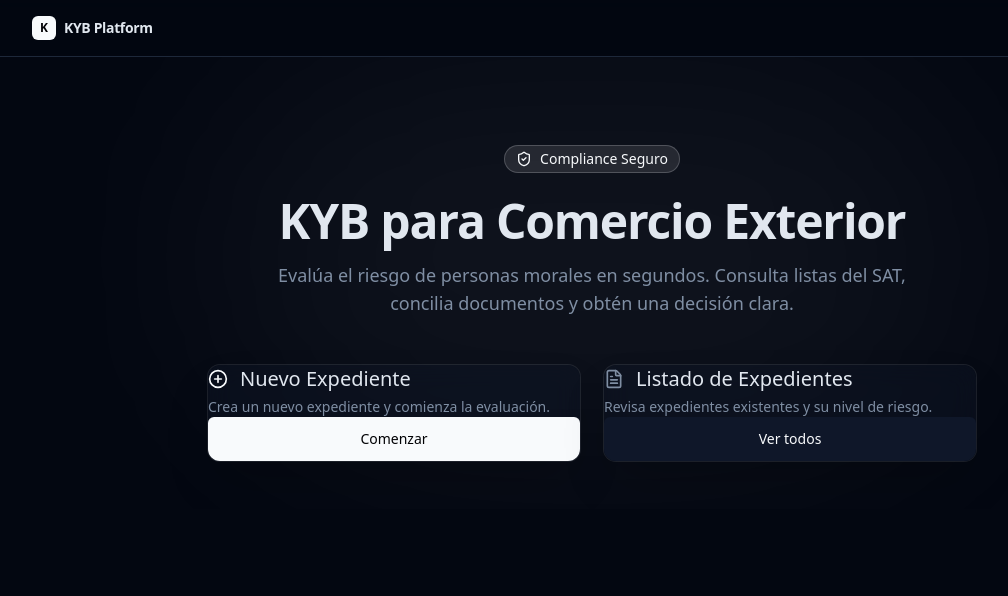
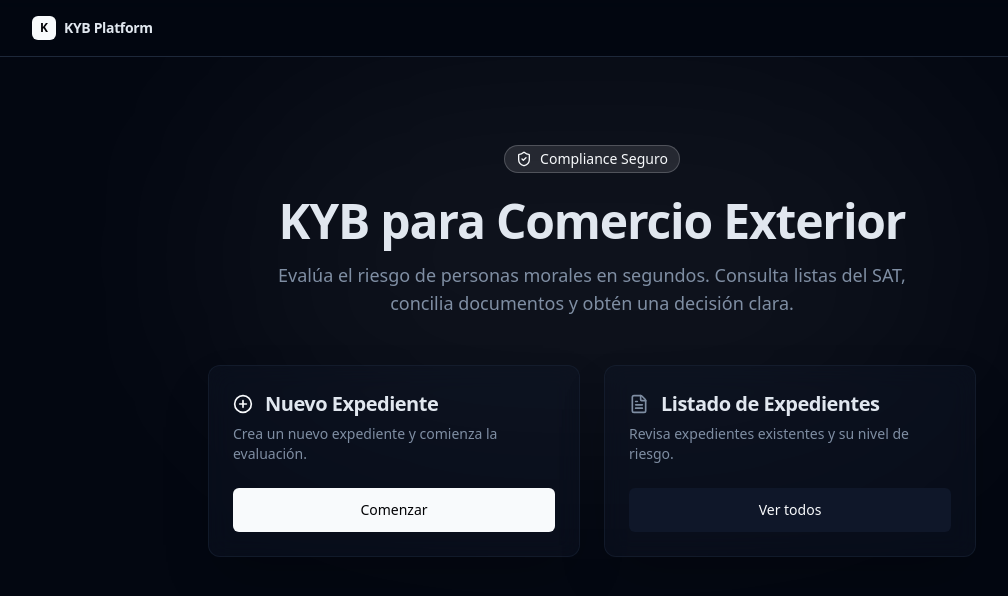
Before and after one commit to cj-chavarria/kyb-platform, a Next.js app in the folder web/: page / in a window 1280 px wide. Shown: the top 596 px of the page, without its empty margins (48-1056 px from the left). Built offline with nearby package versions, Linux system fonts and the light colour scheme.

Commit message:
fix(ui): revert card component to v3 for proper padding

```diff
--- a/web/components/ui/card.tsx
+++ b/web/components/ui/card.tsx
@@ -2,102 +2,75 @@
 
 import { cn } from "@/lib/utils"
 
-function Card({
-  className,
-  size = "default",
-  ...props
-}: React.ComponentProps<"div"> & { size?: "default" | "sm" }) {
-  return (
+const Card = React.forwardRef<
+  HTMLDivElement,
+  React.HTMLAttributes<HTMLDivElement>
+>(({ className, ...props }, ref) => (
   <div
-      data-slot="card"
-      data-size={size}
+    ref={ref}
     className={cn(
-        "group/card flex flex-col gap-(--card-spacing) overflow-hidden rounded-xl bg-card py-(--card-spacing) text-sm text-card-foreground ring-1 ring-foreground/10 [--card-spacing:--spacing(4)] has-data-[slot=card-footer]:pb-0 has-[>img:first-child]:pt-0 data-[size=sm]:[--card-spacing:--spacing(3)] data-[size=sm]:has-data-[slot=card-footer]:pb-0 *:[img:first-child]:rounded-t-xl *:[img:last-child]:rounded-b-xl",
+      "rounded-xl border bg-card text-card-foreground shadow",
       className
     )}
     {...props}
   />
-  )
-}
+))
+Card.displayName = "Card"
 
-function CardHeader({ className, ...props }: React.ComponentProps<"div">) {
-  return (
+const CardHeader = React.forwardRef<
+  HTMLDivElement,
+  React.HTMLAttributes<HTMLDivElement>
+>(({ className, ...props }, ref) => (
   <div
-      data-slot="card-header"
-      className={cn(
-        "group/card-header @container/card-header grid auto-rows-min items-start gap-1 rounded-t-xl px-(--card-spacing) has-data-[slot=card-action]:grid-cols-[1fr_auto] has-data-[slot=card-description]:grid-rows-[auto_auto] [.border-b]:pb-(--card-spacing)",
-        className
-      )}
+    ref={ref}
+    className={cn("flex flex-col space-y-1.5 p-6", className)}
     {...props}
   />
-  )
-}
+))
+CardHeader.displayName = "CardHeader"
 
-function CardTitle({ className, ...props }: React.ComponentProps<"div">) {
-  return (
-    <div
-      data-slot="card-title"
-      className={cn(
-        "font-heading text-base leading-snug font-medium group-data-[size=sm]/card:text-sm",
-        className
-      )}
+const CardTitle = React.forwardRef<
+  HTMLParagraphElement,
+  React.HTMLAttributes<HTMLHeadingElement>
+>(({ className, ...props }, ref) => (
+  <h3
+    ref={ref}
+    className={cn("font-semibold leading-none tracking-tight", className)}
     {...props}
   />
-  )
-}
+))
+CardTitle.displayName = "CardTitle"
 
-function CardDescription({ className, ...props }: React.ComponentProps<"div">) {
-  return (
-    <div
-      data-slot="card-description"
+const CardDescription = React.forwardRef<
+  HTMLParagraphElement,
+  React.HTMLAttributes<HTMLParagraphElement>
+>(({ className, ...props }, ref) => (
+  <p
+    ref={ref}
     className={cn("text-sm text-muted-foreground", className)}
     {...props}
   />
-  )
-}
+))
+CardDescription.displayName = "CardDescription"
 
-function CardAction({ className, ...props }: React.ComponentProps<"div">) {
-  return (
+const CardContent = React.forwardRef<
+  HTMLDivElement,
+  React.HTMLAttributes<HTMLDivElement>
+>(({ className, ...props }, ref) => (
+  <div ref={ref} className={cn("p-6 pt-0", className)} {...props} />
+))
+CardContent.displayName = "CardContent"
+
+const CardFooter = React.forwardRef<
+  HTMLDivElement,
+  React.HTMLAttributes<HTMLDivElement>
+>(({ className, ...props }, ref) => (
   <div
-      data-slot="card-action"
-      className={cn(
-        "col-start-2 row-span-2 row-start-1 self-start justify-self-end",
-        className
-      )}
+    ref={ref}
+    className={cn("flex items-center p-6 pt-0", className)}
     {...props}
   />
-  )
-}
+))
+CardFooter.displayName = "CardFooter"
 
-function CardContent({ className, ...props }: React.ComponentProps<"div">) {
-  return (
-    <div
-      data-slot="card-content"
-      className={cn("px-(--card-spacing)", className)}
-      {...props}
-    />
-  )
-}
-
-function CardFooter({ className, ...props }: React.ComponentProps<"div">) {
-  return (
-    <div
-      data-slot="card-footer"
-      className={cn(
-        "flex items-center rounded-b-xl border-t bg-muted/50 p-(--card-spacing)",
-        className
-      )}
-      {...props}
-    />
-  )
-}
-
-export {
-  Card,
-  CardHeader,
-  CardFooter,
-  CardTitle,
-  CardAction,
-  CardDescription,
-  CardContent,
-}
+export { Card, CardHeader, CardFooter, CardTitle, CardDescription, CardContent }
```
Lines whose indentation alone changed are shown as unchanged.
